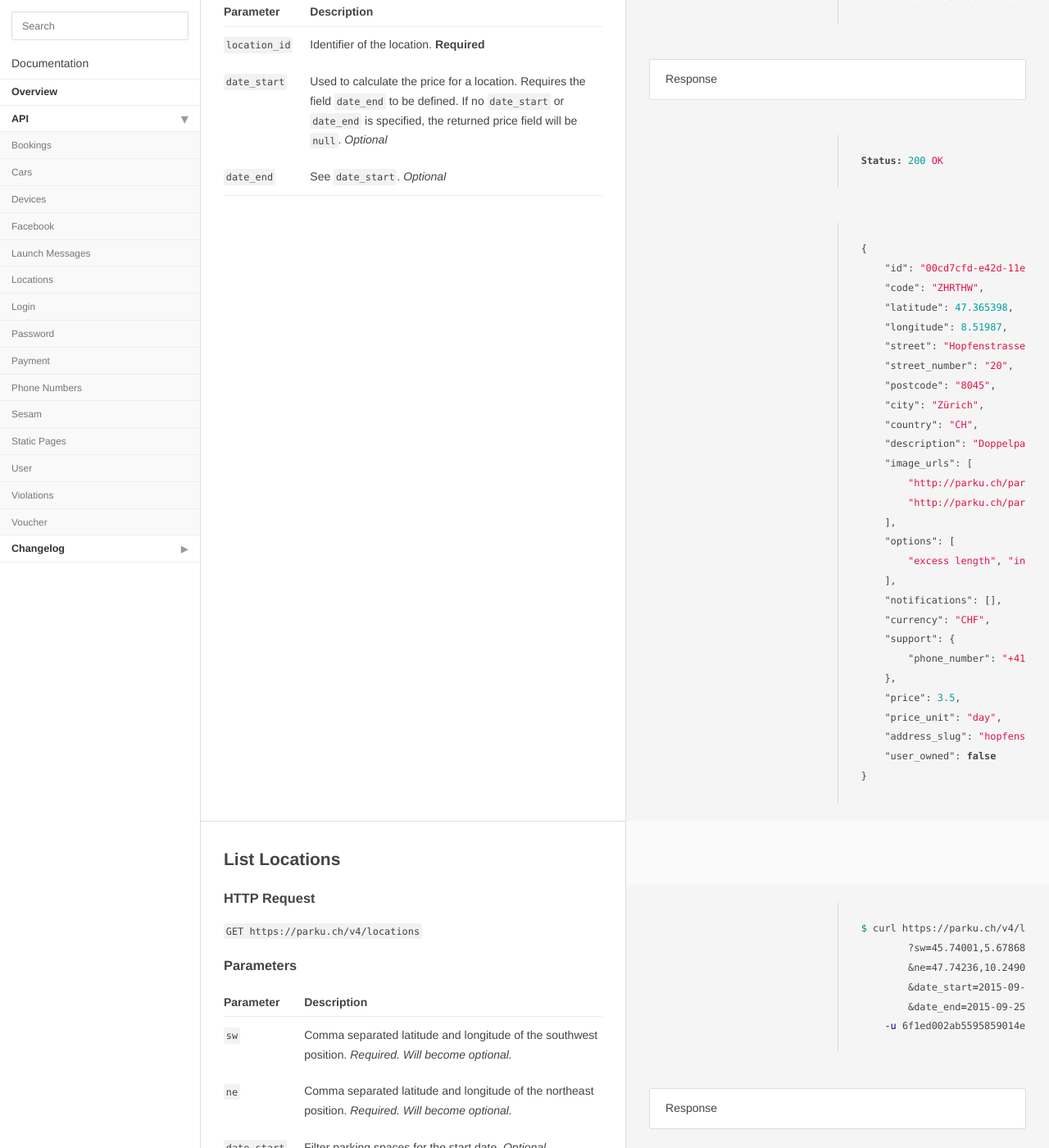
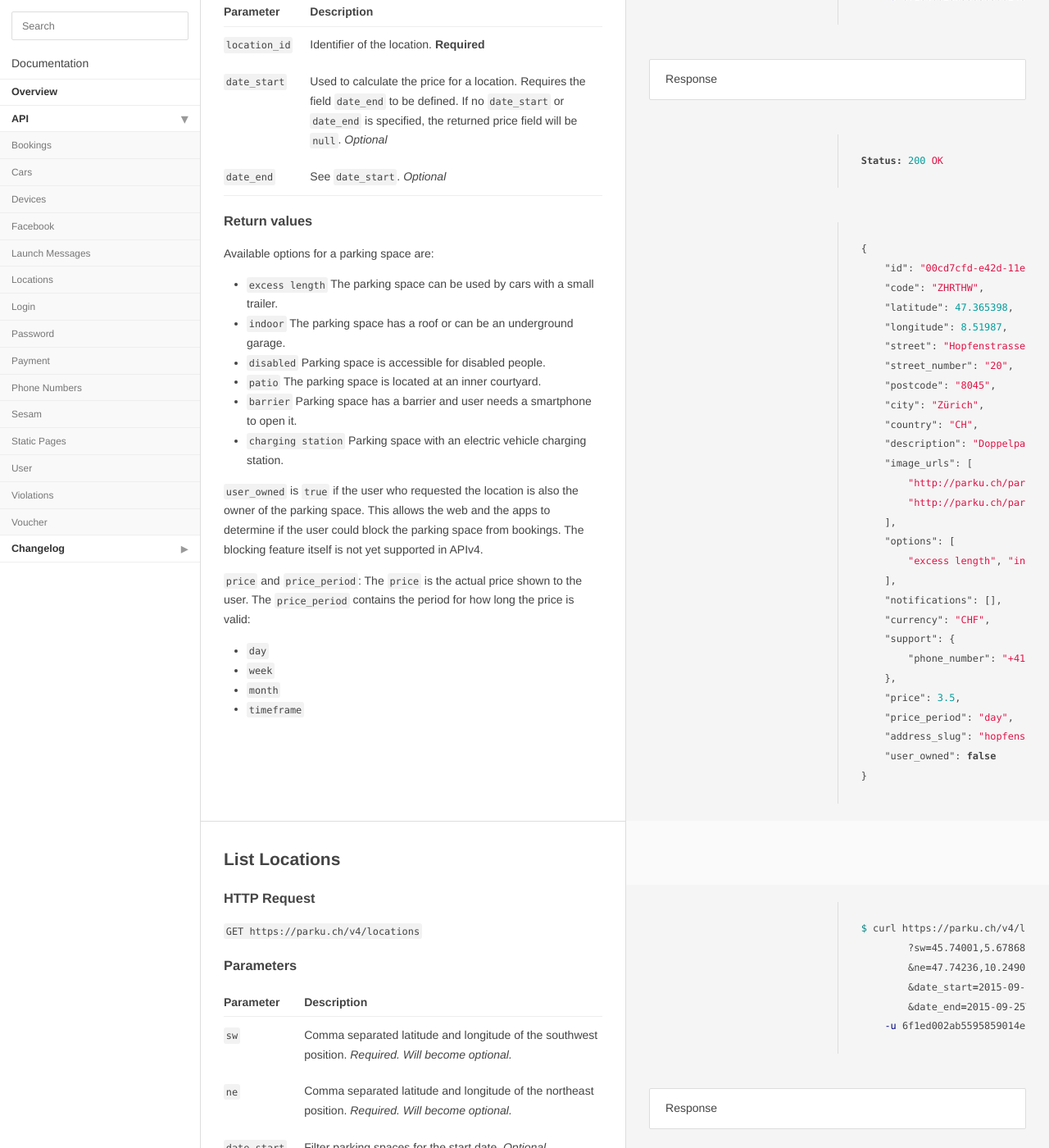
Before and after one commit to parku/docs, a Jekyll site: the page built from api/locations.md, in a window 1280 px wide and 1400 px high, scrolled down 379 px. Shown: the whole window at 82% size. Built offline with Jekyll 4.4.1, drawn with Linux system fonts in a browser that asks for light colours; Markdown is read by kramdown in place of the engine named in the settings; some of the changed text lies outside the part shown.

Commit message:
SYS-981 rename to price_period

```diff
--- a/api/locations.md
+++ b/api/locations.md
@@ -47,7 +47,7 @@ Status: 200 OK
         "phone_number": "+41 43 928 72 52"
     },
     "price": 3.5,
-    "price_unit": "day",
+    "price_period": "day",
     "address_slug": "hopfenstrasse-20",
     "user_owned": false
 }
@@ -65,6 +65,25 @@ Parameter | Description
 `date_start` | Used to calculate the price for a location. Requires the field `date_end` to be defined. If no `date_start` or `date_end` is specified, the returned price field will be `null`. _Optional_
 `date_end` | See `date_start`. _Optional_
 
+### Return values
+
+Available options for a parking space are:
+
+* `excess length` The parking space can be used by cars with a small trailer.
+* `indoor` The parking space has a roof or can be an underground garage.
+* `disabled` Parking space is accessible for disabled people.
+* `patio` The parking space is located at an inner courtyard.
+* `barrier` Parking space has a barrier and user needs a smartphone to open it.
+* `charging station` Parking space with an electric vehicle charging station.
+
+`user_owned` is `true` if the user who requested the location is also the owner of the parking space. This allows the web and the apps to determine if the user could block the parking space from bookings. The blocking feature itself is not yet supported in APIv4.
+
+`price` and `price_period`: The `price` is the actual price shown to the user. The `price_period` contains the period for how long the price is valid:
+
+* `day`
+* `week`
+* `month`
+* `timeframe`
 
 ## List Locations
 
@@ -108,7 +127,7 @@ Status: 200 OK
             "phone_number": "+41 43 928 72 52"
         },
         "price": 3.5,
-        "price_unit": "week",
+        "price_period": "week",
         "address_slug": "hopfenstrasse-20",
         "user_owned": false
     },
```
Also changed, not shown: other parts of api/locations.md (+0 -12 lines).
